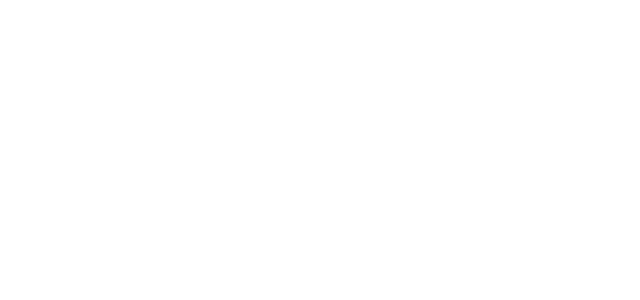
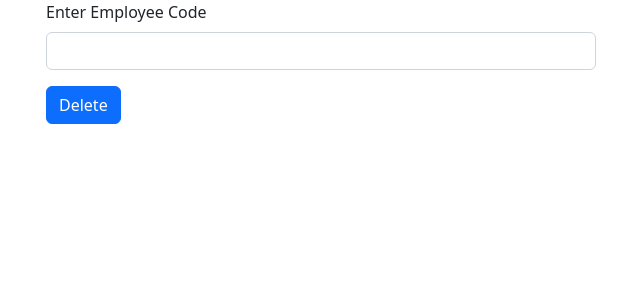
Before and after one commit to amalvprakash/Employee-Angular-App, an Angular app: page /delete in a window 1280 px wide. Before the commit this address led to /. Shown: the top 300 px of the page, without its empty margins (36-676 px from the left). Built offline with nearby package versions, Linux system fonts and the light colour scheme.

Commit message:
Added Employeedelete

```diff
--- /dev/null
+++ b/src/app/employee-delete/employee-delete.component.html
@@ -0,0 +1,18 @@
+<div class="container">
+    <div class="row">
+        <div class="col col-12 col-sm-12 col-md-12 col-lg-12 col-xl-12 col-xxl 12">
+
+            <div class="row g-3">
+
+                <div class="col col-12 col-sm-6 col-md-6 col-lg-6 col-xl-6 col-xxl-6">
+                    <label for="" class="form-label">Enter Employee Code</label>
+                    <input type="text" class="form-control">
+                </div>
+                <div>
+                    <button class="btn btn-primary">Delete</button>
+                </div>
+            </div>
+
+        </div>
+    </div>
+</div>
```
Also changed, not shown: src/app/app.module.ts (+10 -0 lines), src/app/employee-delete/employee-delete.component.ts (added, +10 -0 lines), src/app/employee-delete/employee-delete.component.css (added).
